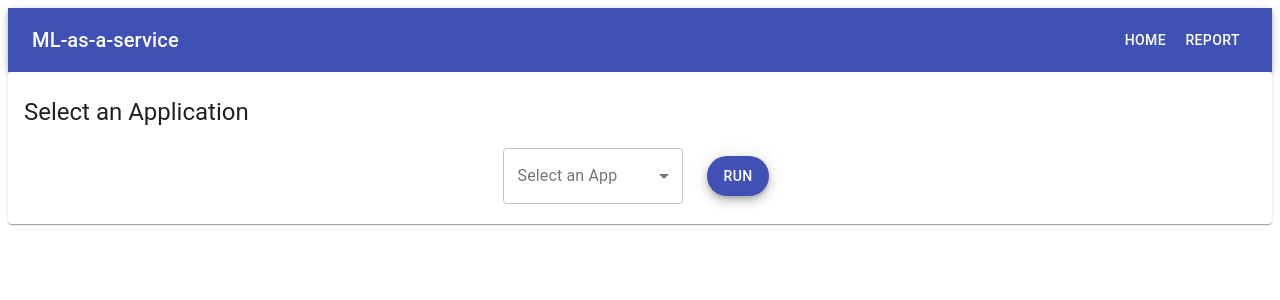
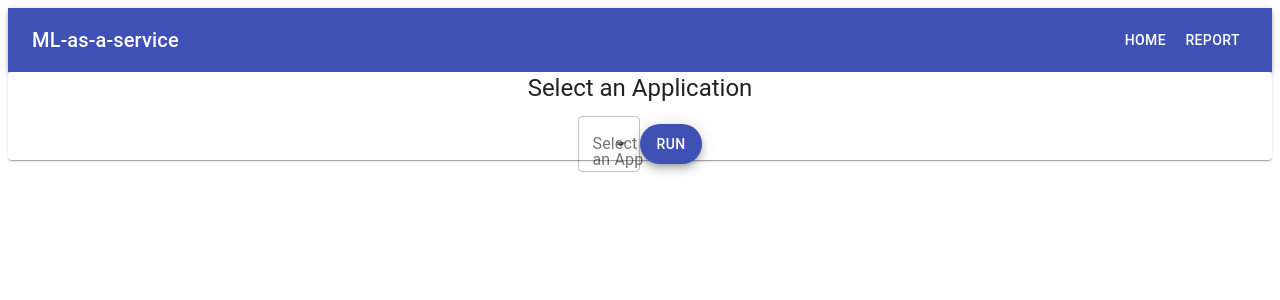
Before and after one commit to ishawakankar/ML-workbench-ui, a React (Create React App) app: page / in a window 1280 px wide. Shown: the top 300 px of the page. Built offline with nearby package versions, Linux system fonts and the light colour scheme.

Commit message:
style editing

```diff
--- a/src/components/SelectApp.js
+++ b/src/components/SelectApp.js
@@ -14,29 +14,33 @@ import { Grid } from '@material-ui/core';
 import Button from '@material-ui/core/Button';
 import Fab from '@material-ui/core/Fab';
 
-const useStyles = makeStyles(theme => ({
-  root: {
-    padding: theme.spacing(3, 2),
-    display: 'flex',
-    flexWrap: 'wrap',
-  },
-  formControl: {
-    margin: theme.spacing(1),
-    minWidth: 180,
-  },
-  selectEmpty: {
-    marginTop: theme.spacing(2),
-  },
-  margin: {
-    margin: theme.spacing(2),
-  },
-  extendedIcon: {
-    marginRight: theme.spacing(1),
-  },
-}));
+import '../css/SelectApp.css'
+
+// const useStyles = makeStyles(theme => ({
+//   root: {
+//     padding: theme.spacing(3, 2),
+//     display: 'flex',
+//     flexWrap: 'wrap',
+//   },
+//   text: {
+//     textAlign: 'center'
+//   },
+//   formControl: {
+//     margin: theme.spacing(1),
+//     minWidth: 180,
+//   },
+//   selectEmpty: {
+//     marginTop: theme.spacing(2),
+//   },
+//   margin: {
+//     margin: theme.spacing(2),
+//   },
+//   extendedIcon: {
+//     marginRight: theme.spacing(1),
+//   },
+// }));
 
 export default function SelectApp() {
-  const classes = useStyles();
 
   const inputLabel = React.useRef(null);
   const [labelWidth, setLabelWidth] = React.useState(0);
@@ -55,15 +59,15 @@ export default function SelectApp() {
 
   return (
     <div>
-      <Paper className={classes.root}>
+      <Paper className="root">
       <Grid container spacing={3} alignItems="center" justify="center">
         <Grid item xs={12} >
-            <Typography variant="h5" component="h3">
+            <Typography variant="h5" component="h3" className="text">
             Select an Application
             </Typography>
         </Grid>
 
-        <FormControl variant="outlined" className={classes.formControl}>
+        <FormControl variant="outlined" className="formControl">
             <InputLabel ref={inputLabel} htmlFor="outlined-age-simple">
             Select an App
             </InputLabel>
@@ -84,7 +88,7 @@ export default function SelectApp() {
             size="medium"
             color="primary"
             aria-label="add"
-            className={classes.margin}
+            className="margin"
             >
             Run
             </Fab>
--- /dev/null
+++ b/src/css/SelectApp.css
@@ -0,0 +1,24 @@
+.root {
+    /* padding: theme.spacing(3, 2), */
+    display: flex;
+    flex-wrap: wrap;
+  }
+.text {
+    text-align: center
+  }
+.formControl {
+    margin: 100%;
+    min-width: 180;
+  }
+  .button1 {
+    margin-top: 2%;
+}
+/* .selectEmpty {
+    marginTop: theme.spacing(2),
+  }
+.margin {
+    margin: theme.spacing(2),
+  }
+.extendedIcon {
+    marginRight: theme.spacing(1),
+  } */
```
